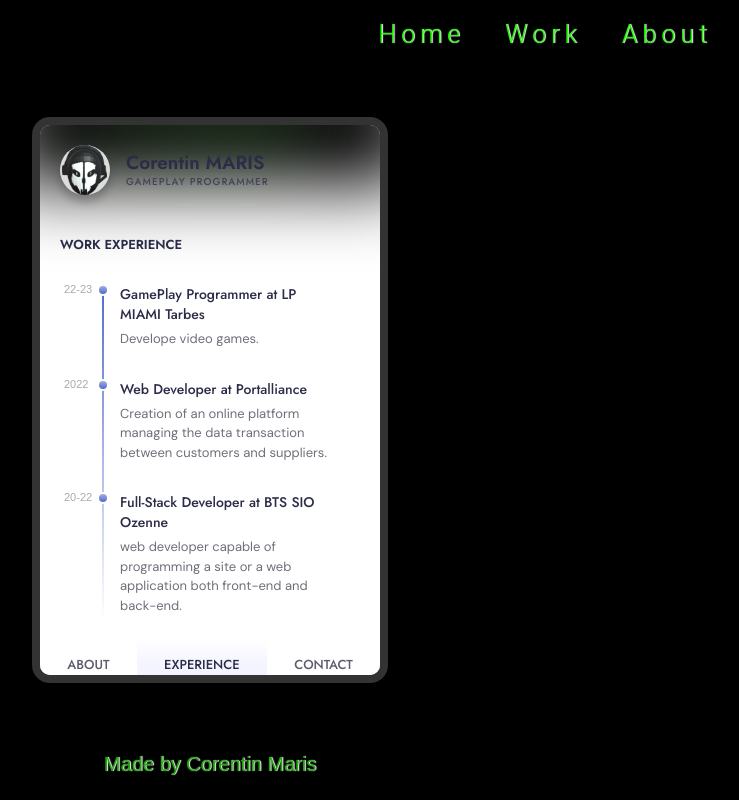
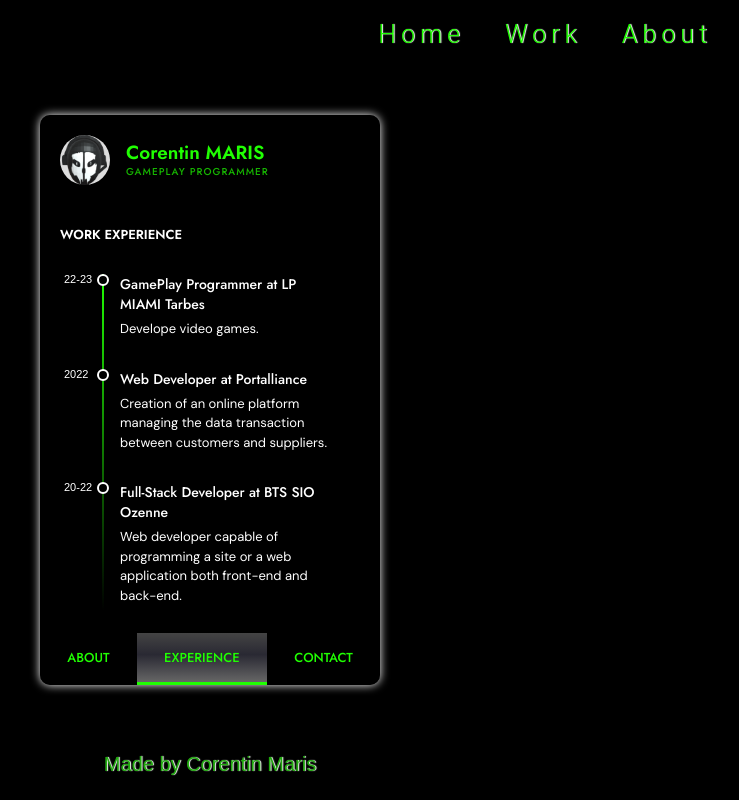
Before and after one commit to GhostRileyBG/maris-corentin, a plain HTML site: page html/about.html in a window 1280 px wide. Both pictures are taken after a click on the button "EXPERIENCE". Shown: the whole page, without its empty margins (430-1169 px from the left). Drawn offline with Linux system fonts and the light colour scheme; a script that the page names is missing.

Commit message:
update about page

```diff
--- a/css/about.css
+++ b/css/about.css
@@ -341,12 +341,12 @@
   position: relative;
   z-index: 1;
   overflow-x: hidden;
-  background-color: white;
+  background-color: #00000080;
   display: flex;
   transition: 0.3s;
   flex-direction: column;
   border-radius: 10px;
-  box-shadow: 0 0 0 8px rgba(255, 255, 255, 0.2);
+  box-shadow: 0px 0px 10px rgb(255, 255, 255);
 }
 
 .card[data-state="#about"] {
@@ -357,11 +357,12 @@
 }
 
 .card[data-state="#contact"] {
-  height: 430px;
+  height: 450px;
+  width: 340px;
 }
 
 .card[data-state="#experience"] {
-  height: 550px;
+  height: 570px;
 }
 
 .card.is-active .card-header {
@@ -438,7 +439,7 @@
 
 h1.card-fullname{
   font-family: "Jost", sans-serif;
-  color:#2b2c48;
+  color:#20ff02;
   text-shadow: none;
   letter-spacing:normal;
   position: absolute;
@@ -454,7 +455,7 @@ h1.card-fullname{
 
 h2.card-jobtitle {
   font-family: "Jost", sans-serif;
-  color:#2b2c48;
+  color:#20ff02;
   position: absolute;
   bottom: 0;
   font-size: 11px;
@@ -478,7 +479,7 @@ h2.card-jobtitle {
 
 .card-subtitle {
   font-family: "Jost", sans-serif;
-  color:#2b2c48;
+  color:#ffffff;
   text-align: left;
   font-weight: 700;
   font-size: 13px;
@@ -493,11 +494,12 @@ h2.card-jobtitle {
 .card-desc {
   line-height: 1.6;
   text-align: left;
-  color: #636b6f;
+  color: #ffffff;
   font-size: 14px;
   margin: 0;
   font-weight: 400;
   font-family: "DM Sans", sans-serif;
+  text-shadow: none;
 }
 
 .card-social {
@@ -513,7 +515,7 @@ h2.card-jobtitle {
   transition: 0.3s;
 }
 .card-social a {
-  color: #8797a1;
+  color: #ffffff;
   height: 32px;
   width: 32px;
   border-radius: 50%;
@@ -521,7 +523,7 @@ h2.card-jobtitle {
   align-items: center;
   justify-content: center;
   transition: 0.3s;
-  background-color: rgba(93, 133, 193, 0.05);
+  background-color:#ffffff;
   border-radius: 50%;
   margin-right: 10px;
 }
@@ -534,7 +536,7 @@ h2.card-jobtitle {
 
 .card-buttons {
   display: flex;
-  background-color: #fff;
+  /* background-color: #ffffff; */
   margin-top: auto;
   position: relative;
   bottom: 0;
@@ -551,7 +553,7 @@ h2.card-jobtitle {
   border: 0;
   padding: 15px 5px;
   cursor: pointer;
-  color: #5c5c6d;
+  color: #20ff02;
   transition: 0.3s;
   font-family: "Jost", sans-serif;
   font-weight: 500;
@@ -559,9 +561,9 @@ h2.card-jobtitle {
   border-bottom: 3px solid transparent;
 }
 .card-buttons button.is-active, .card-buttons button:hover {
-  color: #2b2c48;
-  border-bottom: 3px solid #8a84ff;
-  background: linear-gradient(to bottom, rgba(127, 199, 231, 0) 0%, rgba(207, 204, 255, 0.2) 44%, rgba(211, 226, 255, 0.4) 100%);
+  color: #20ff02;
+  border-bottom: 3px solid #20ff02;
+  background: linear-gradient(to bottom, rgba(255, 255, 255, 0.267) 0%, rgba(207, 204, 255, 0.2) 44%, rgba(255, 255, 255, 0.4) 100%);
 }
 
 .card-section {
@@ -597,7 +599,7 @@ h2.card-jobtitle {
   position: relative;
 }
 .card-timeline:after {
-  background: linear-gradient(to top, rgba(134, 214, 243, 0) 0%, #516acc 100%);
+  background: linear-gradient(to top, rgb(0, 0, 0) 0%, #20ff02 100%);
   content: "";
   left: 42px;
   width: 2px;
@@ -626,12 +628,12 @@ h2.card-jobtitle {
   width: 8px;
   height: 8px;
   line-height: 0.6;
-  border: 2px solid #fff;
+  border: 2px solid #ffffff;
   font-size: 11px;
   text-indent: -35px;
   border-radius: 50%;
-  color: rgba(134, 134, 134, 0.7);
-  background: linear-gradient(to bottom, #a0aee3 0%, #516acc 100%);
+  color: rgb(255, 255, 255);
+  background: linear-gradient(to bottom, #000000 0%, #000000 100%);
 }
 
 .card-item-title {
@@ -639,13 +641,13 @@ h2.card-jobtitle {
   font-size: 14px;
   margin-bottom: 5px;
   font-family: "Jost", sans-serif;
-  color:#2b2c48;
+  color:#ffffff;
   text-shadow: none;
 }
 
 .card-item-desc {
   font-size: 13px;
-  color: #6f6f7b;
+  color: #ffffff;
   line-height: 1.5;
   font-family: "DM Sans", sans-serif;
 }
@@ -658,7 +660,7 @@ h2.card-jobtitle {
   display: flex;
   align-items: center;
   font-size: 13px;
-  color: #6f6f7b;
+  color: #ffffff;
   font-family: "DM Sans", sans-serif;
   line-height: 1.6;
   cursor: pointer;
@@ -673,14 +675,14 @@ h2.card-jobtitle {
   margin-right: 12px;
   transition: 0.3s;
   padding-right: 12px;
-  border-right: 1px solid #dfe2ec;
+  border-right: 1px solid #20ff02;
 }
 
 .contact-me {
   border: 0;
   outline: none;
-  background: linear-gradient(to right, rgba(83, 200, 239, 0.8) 0%, rgba(81, 106, 204, 0.8) 96%);
-  box-shadow: 0 4px 6px rgba(0, 0, 0, 0.15);
+  background: linear-gradient(to right, rgba(0, 0, 0, 0.8) 0%, rgba(32, 255, 2, 0.562) 96%);
+  box-shadow: 0 4px 6px rgb(255, 255, 255);
   color: #fff;
   padding: 12px 16px;
   width: 100%;
--- a/html/about.html
+++ b/html/about.html
@@ -26,7 +26,6 @@
 
         <div class="card" data-state="#about">
           <div class="card-header">
-              <div class="card-cover" style="background-image: url('../img/cover_web.png')"></div>
               <img class="card-avatar" src="../img/avatar.png" alt="avatar" />
               <h1 class="card-fullname">Corentin MARIS</h1>
               <h2 class="card-jobtitle">GamePlay Programmer</h2>
@@ -82,7 +81,7 @@
                           </div>
                           <div class="card-item" data-year="20-22">
                               <div class="card-item-title">Full-Stack Developer at BTS SIO Ozenne</div>
-                              <div class="card-item-desc">web developer capable of programming a site or a web application both front-end and back-end.</div>
+                              <div class="card-item-desc">Web developer capable of programming a site or a web application both front-end and back-end.</div>
                           </div>
                       </div>
                   </div>
@@ -103,7 +102,7 @@
                                   stroke="currentColor" stroke-width="2" stroke-linecap="round" stroke-linejoin="round">
                                   <path
                                       d="M22 16.92v3a2 2 0 01-2.18 2 19.79 19.79 0 01-8.63-3.07 19.5 19.5 0 01-6-6 19.79 19.79 0 01-3.07-8.67A2 2 0 014.11 2h3a2 2 0 012 1.72 12.84 12.84 0 00.7 2.81 2 2 0 01-.45 2.11L8.09 9.91a16 16 0 006 6l1.27-1.27a2 2 0 012.11-.45 12.84 12.84 0 002.81.7A2 2 0 0122 16.92z" />
-                              </svg>06-58-53-05-64</div>
+                              </svg>06. 58. 53. 05. 64.</div>
                           <div class="card-contact">
                               <svg xmlns="http://www.w3.org/2000/svg" viewBox="0 0 24 24" fill="none"
                                   stroke="currentColor" stroke-width="2" stroke-linecap="round" stroke-linejoin="round">
```
